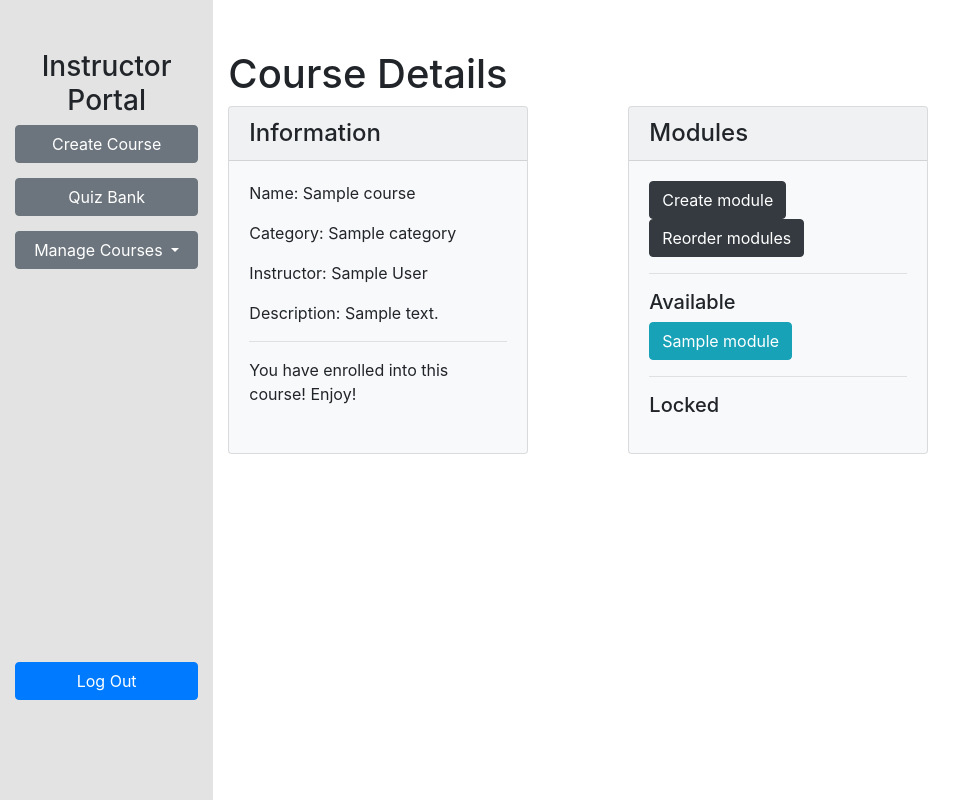
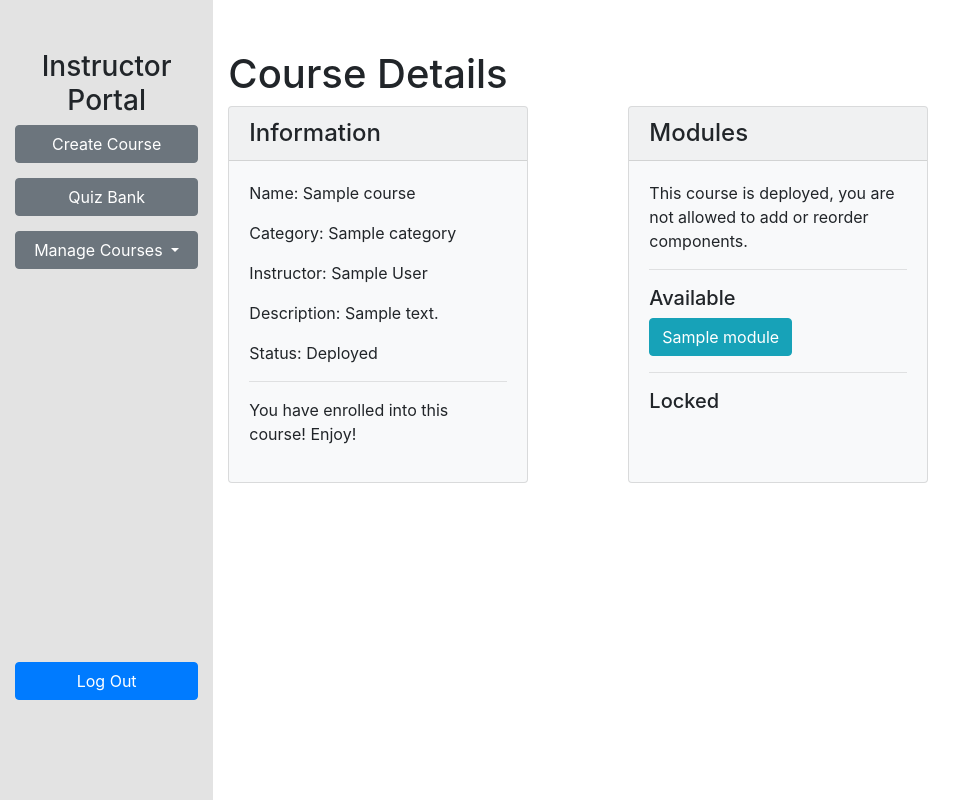
Before and after one commit to nolachen/ice, a Django app: page /courses/1/details in a window 1280 px wide. Shown: the part 56-856 px from the top of the page, without its empty margins (0-976 px from the left). Run offline with Django 3.2, Linux system fonts and the light colour scheme; a user stored in the database is signed in; tables that the repository leaves empty hold one stand-in row (values such as "Sample post"); some libraries are stand-ins or nearby versions.

Commit message:
ui changes

```diff
--- a/templates/courses/component_list.html
+++ b/templates/courses/component_list.html
@@ -7,7 +7,7 @@
 
   {% if is_instructor %}
     {% if course.deployed %}
-      <p>This course is deployed, you are not allowed to add components.</p>
+      <p>This course is deployed, you are not allowed to add or reorder components.</p>
     {% else %}
     <div class="reorder-components">
       <a class="btn btn-primary" href="{% url 'courses:reorder_component' course_id=course.id module_id=module.id %}">Reorder components</a>
--- a/templates/courses/component_reorder.html
+++ b/templates/courses/component_reorder.html
@@ -38,7 +38,7 @@
 			{% endfor %}
 			</ul>
 		</br>
-			<a id="save" href="#">Save Changes</a>
+			<a class="btn btn-primary" id="save" href="#">Save Changes</a>
 	</div>
 </div>
 
--- a/templates/courses/course_details.html
+++ b/templates/courses/course_details.html
@@ -13,6 +13,13 @@
         <p> Category: {{ course.category }}</p>
         <p> Instructor: {{ instructor.first_name }} {{ instructor.last_name }}</p>
         <p> Description: {{ course.description }}</p>
+        {% if user|is_instructor %}
+          {% if course.deployed %}
+            <p> Status: Deployed </p>
+          {% else %}
+            <p> Status: Not Deployed </p>
+          {% endif %}
+        {% endif %}
         <hr>
         {% if is_learner %}
           {% if is_enrolled %}
@@ -31,8 +38,12 @@
         <h4 class="card-header">Modules</h4>
         <div class="card-body">
           {% if user|is_instructor %}
-            <a class="btn btn-dark" href="{% url 'courses:new_module' course_id=course.id %}">Create module</a>
-            <a class="btn btn-dark" href="{% url 'courses:reorder_module' course_id=course.id %}">Reorder modules</a>
+            {% if course.deployed %}
+              <p> This course is deployed, you are not allowed to add or reorder components. </p>
+            {% else %}
+              <a class="btn btn-dark" href="{% url 'courses:new_module' course_id=course.id %}">Create module</a>
+              <a class="btn btn-dark" href="{% url 'courses:reorder_module' course_id=course.id %}">Reorder modules</a>
+            {% endif %}
             <hr>
           {% endif %}
           <div id="moduleContainer">
--- a/templates/courses/module_reorder.html
+++ b/templates/courses/module_reorder.html
@@ -38,7 +38,7 @@
 			{% endfor %}
 			</ul>
 		</br>
-			<a id="save" href="#">Save Changes</a>
+			<a class="btn btn-primary" id="save" href="#">Save Changes</a>
 	</div>
 </div>
 
```
